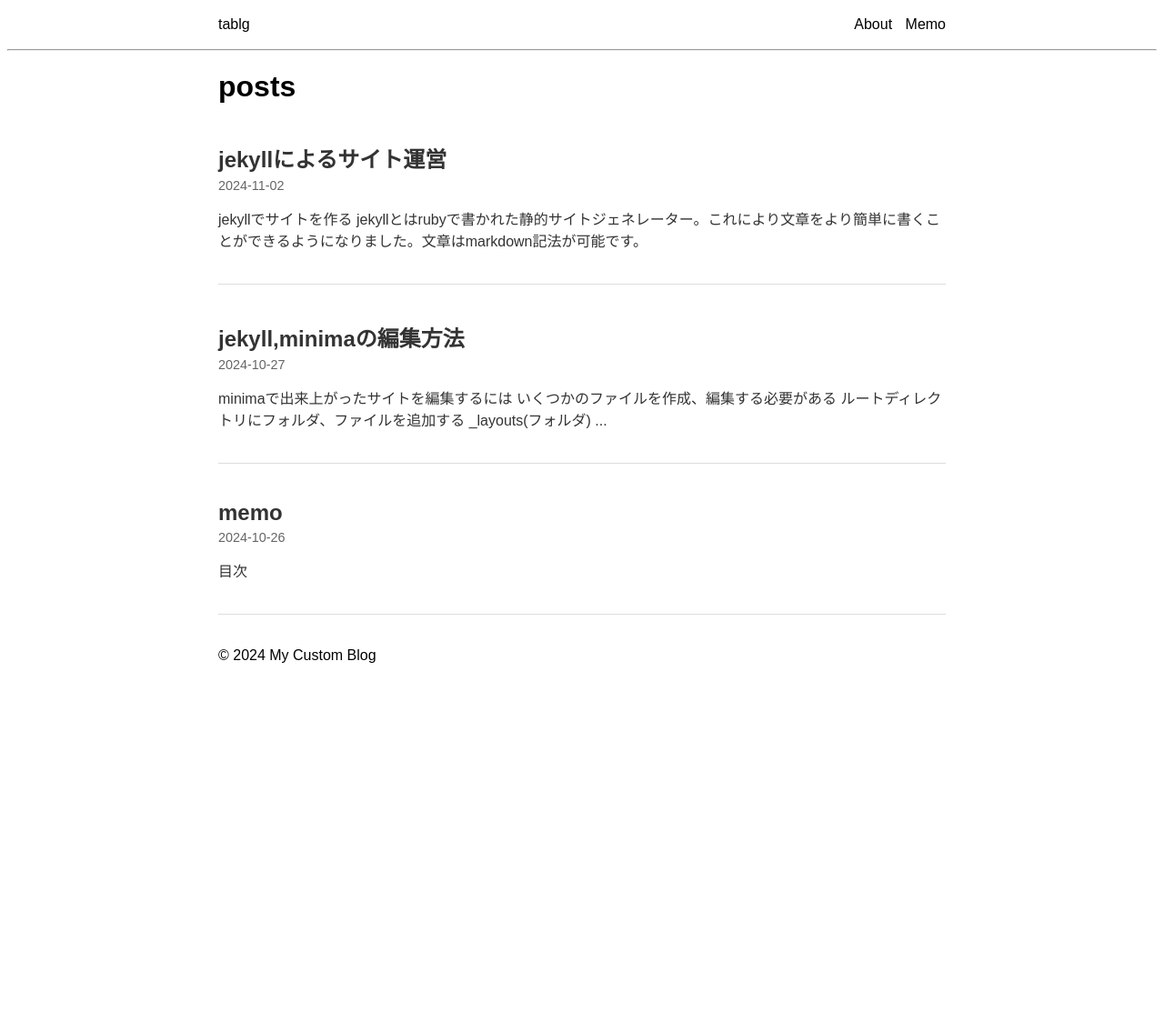
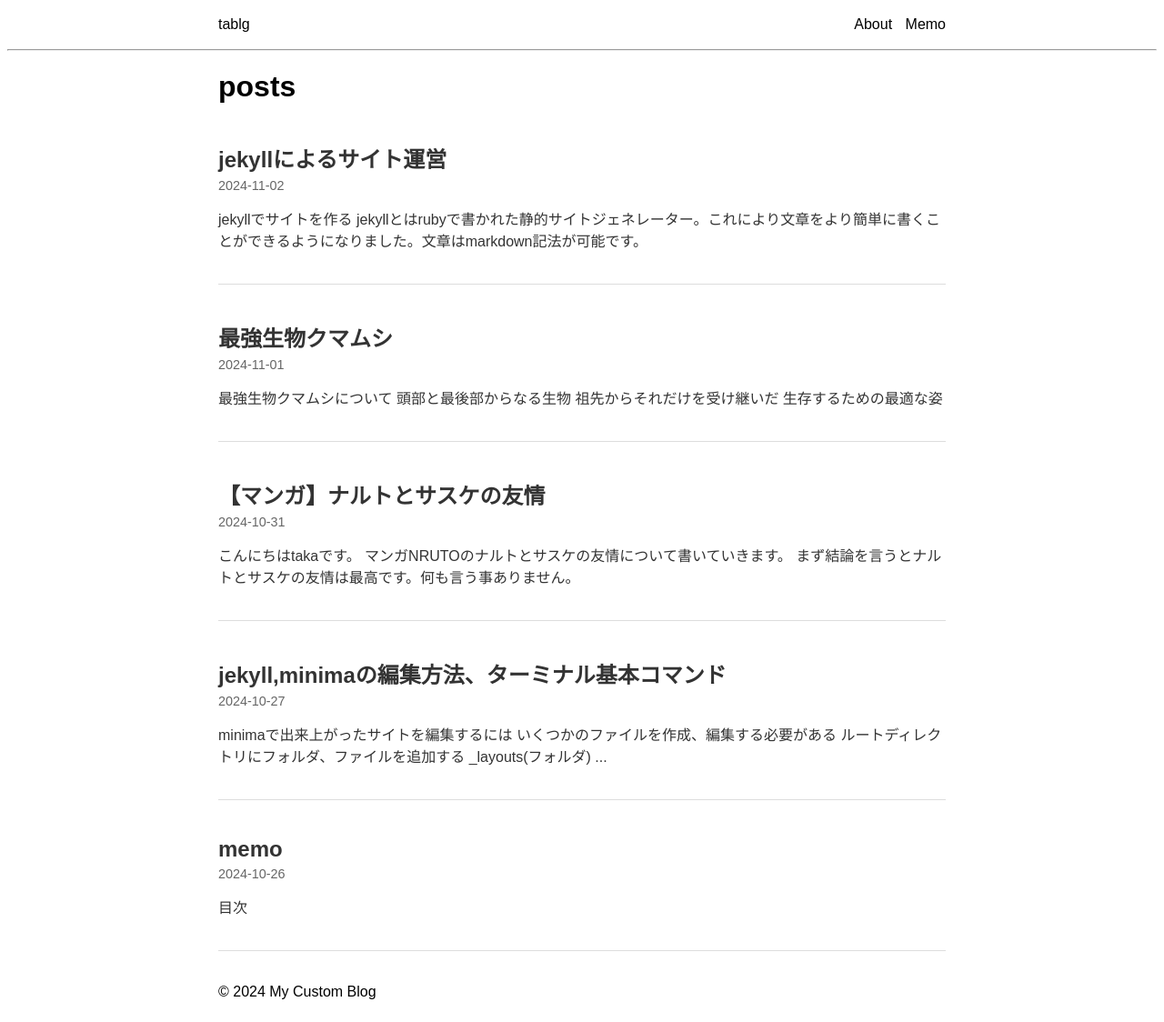
Before and after one commit to taka012345/tablg, a Jekyll site: the page built from index.markdown, in a window 1280 px wide. Shown: the whole page at 91% size. Built offline with Jekyll 4.4.1, drawn with Linux system fonts in a browser that asks for light colours; before the commit the page ends 900 px from its top, so only the background shows below that; some of the changed lines change nothing that is shown.

Commit message:
Add files via upload

```diff
--- a/_posts/2024-10-28-welcome-to-jekyll.markdown
+++ b/_posts/2024-10-28-welcome-to-jekyll.markdown
@@ -1,6 +1,6 @@
 ---
 layout: post
-title:  "jekyll,minimaの編集方法"
+title:  "jekyll,minimaの編集方法、ターミナル基本コマンド"
 date:   2024-10-28 01:53:04 +0900
 categories: jekyll update
 ---
@@ -13,3 +13,28 @@
     * assets/css（フォルダ）
       * styles.css
   * index.markdownの編集
+
+## ターミナル操作
+
+ターミナル基本コマンド
+* pwd: 現在のディレクトリ（フォルダ）のパスを表示する。
+* ls: 現在のディレクトリ内のファイルとフォルダのリストを表示する。
+* cd [ディレクトリ名]: 指定したディレクトリに移動する（例：cd Documents）。
+* mkdir [フォルダ名]: 新しいフォルダを作成する（例：mkdir new_folder）。
+* rmdir [フォルダ名]: 空のフォルダを削除する。
+* rm [ファイル名]: 指定したファイルを削除する（例：rm file.txt）。
+* rm -r [フォルダ名]: 指定したフォルダとその中のすべてのファイルを削除する。
+* cp [元ファイル] [コピー先]: ファイルをコピーする（例：cp file.txt backup.txt）。
+* mv [元ファイル] [新しい名前]: ファイルの名前を変更または移動する（例：mv oldname.txt newname.txt）。
+* open [ファイル名]: 指定したファイルをデフォルトのアプリケーションで開く（例：open document.pdf）。
+* nano [ファイル名]: 指定したファイルをnanoエディタで開く（例：nano myfile.txt）。
+* clear: ターミナル画面をクリアする。
+システム情報
+* top: システムのプロセスやリソース使用状況を表示する。
+* df -h: ディスクの使用状況を表示する。
+* du -sh [ディレクトリ名]: 指定したディレクトリのサイズを表示する（例：du -sh Documents）。
+ネットワーク
+* ping [ホスト名]: 指定したホストへの接続をテストする（例：ping google.com）。
+* curl [URL]: 指定したURLの内容を取得する（例：curl https://example.com）。
+ヘルプ
+* man [コマンド名]: 指定したコマンドのマニュアルを表示する（例：man ls）。
--- /dev/null
+++ b/_posts/2024-11-01-jekyll.md
@@ -0,0 +1,82 @@
+---
+layout: post
+title:  "【マンガ】ナルトとサスケの友情"
+date:   2024-11-01 01:53:04 +0900
+categories: jekyll update
+---
+
+こんにちはtakaです。
+マンガNRUTOのナルトとサスケの友情について書いていきます。
+まず結論を言うとナルトとサスケの友情は最高です。何も言う事ありません。
+
+本当にいい友情だなと思ったのは最終巻で二人が衝突した時です。
+
+## サスケはナルトを殺そうとする
+
+サスケはナルトを殺そうとします。
+
+ラスボスのカグヤをナルト、サスケ、サクラ、etcでなんとか倒すんですがそれで終わらないんですね
+
+サスケは大きな目的があるからです。
+
+それがナルトを殺すという目的。
+
+そうする事で感情に流されない合理的な判断ができる心を完成させようとしているのです。
+
+そして合理的で冷たい心を手に入れたなら、サスケは自分が支配する持続可能で平和な世の中をつくれると思っています。
+
+## ナルトはサスケを殺さずに止めたい
+
+ナルトはサスケを殺そうとはしません。
+
+じゃあどうしたいのか？
+
+サスケを殴って止めようとします。
+
+何がなんでも止める。一発本気で殴ってダメなら、わかるまで、気持ちが伝わるまで殴る。
+
+そんな感じです。
+
+まあよくあるヤンキーマンガの話と似た状況ですね。
+
+## ナルト以外の誰もサスケを止められない
+
+ラスボスのカグヤが封印された後はナルト、サスケの二人より強い生物はいません。
+
+この二人は世界を蹂躙する実力をもっています。
+
+ナルトは皆んなと世界のあり方を考えていこうとします
+
+サスケは自分が神にも似た絶対的存在となって世界を征服下において平和な世をつくろうとする。
+
+殺し合いの戦いの勝者が自分の希望を叶える事ができるわけです。
+
+でも殺しに来ているサスケをナルトは殺そうと思っていません。
+
+ナルトはサスケを殺さないでどうしたら止める事ができるのか。
+
+## 結末
+
+結末はナルトが勝ちます。
+
+一応。正確には相打ちで二人とも傷と疲れで動けなくなったですが
+
+ただサスケが言葉にして負けを認めます。
+
+これって男同士でしかわからないかもしれないんですが、ナルトとサスケがお互いを認め合った瞬間です。
+
+これ以前にお互いを認め合ってはいましたが、何がなんでも自分の意見を通したい時があります。
+
+それは何度も訪れるんですよね。そして少しずつ絡まった糸を解いていくみたいな。
+
+自分でも間違った道だと思いながらも止まる事ができない時です。
+
+サスケは自分自身の行動を止める事ができなかった。
+
+そんな自分を止めてくれるのは多分ナルトだと信じていました。
+
+ナルトはそれをやってのけてくれました。
+
+これで壊れかけた友情はまた元に戻ったというわけです。
+
+そして友達の話なら聞く。サスケは考えをあらためるキッカケができたわけです。
--- /dev/null
+++ b/_posts/2024-11-02-welcome-to-jekyll .markdown
@@ -0,0 +1,32 @@
+---
+layout: post
+title:  "最強生物クマムシ"
+date:   2024-11-02 01:53:04 +0900
+categories: jekyll update
+---
+### 最強生物クマムシについて
+* 頭部と最後部からなる生物
+    * 祖先からそれだけを受け継いだ
+    * 生存するための最適な姿
+
+* 宇宙でも生きられる
+* 乾燥して仮死状態となれる
+    * 水を受けると復活する
+    * 頻繁に仮死状態となる
+        * 苔にいた場合乾燥している時は仮死、雨が降ると復活
+
+* 放射線にあたって生きていられるかまだ不明
+    * なぜ放射線に耐性をもっているのか
+        * 地球上では放射線の当たる場所は殆どない
+        * 乾燥に耐える力が放射線耐性を作った説がある
+
+* 火山、深海、砂漠あらゆる場所に生息している
+* 1mmより小さい
+* ディーサップという耐性タンパク質をもっている
+
+* クマムシの仲間
+    * カギムシ
+* クマムシとカギムシの祖先
+    * オニコニクティオン
+        * ５億年前に生きたいた
+        * クマムシより数倍大きい
```
